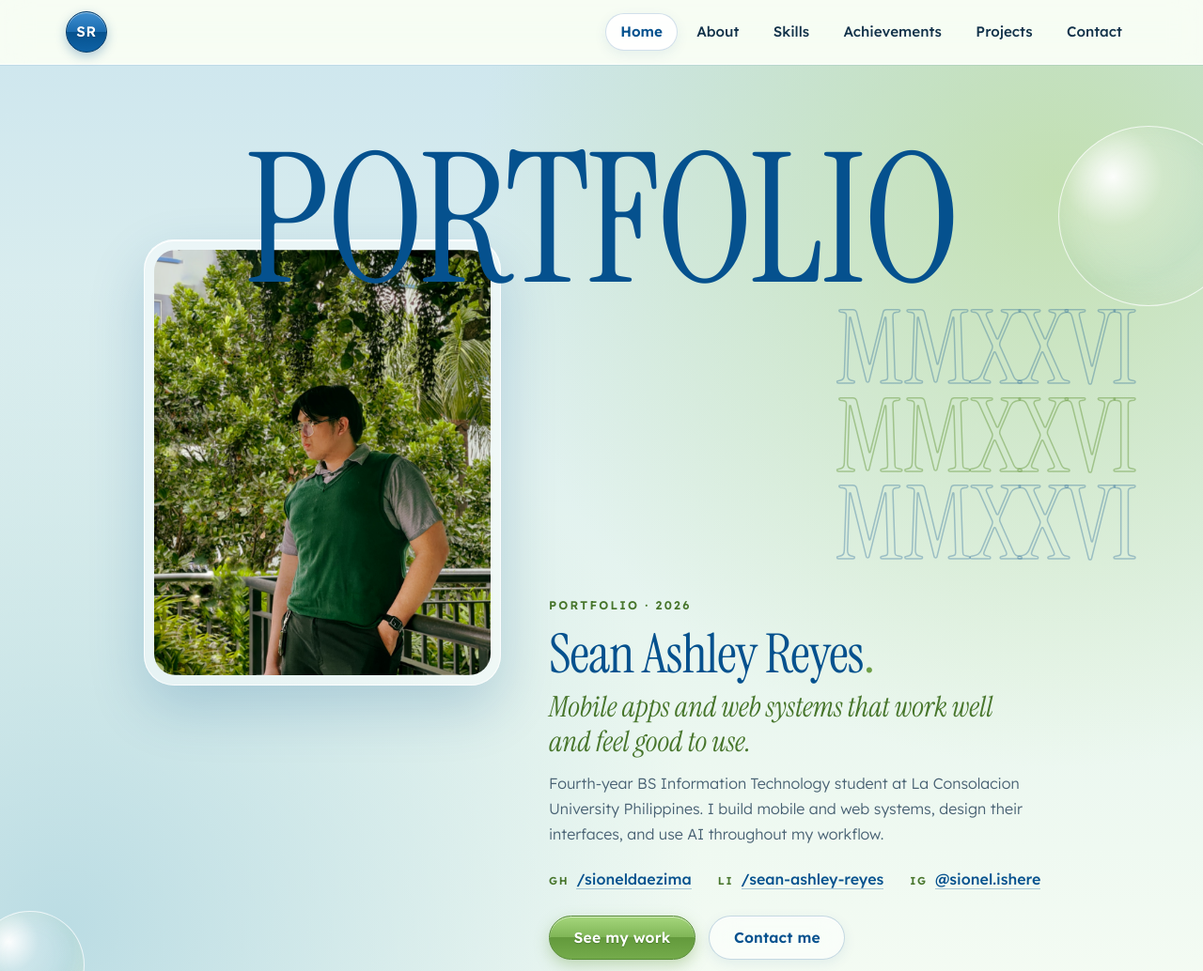
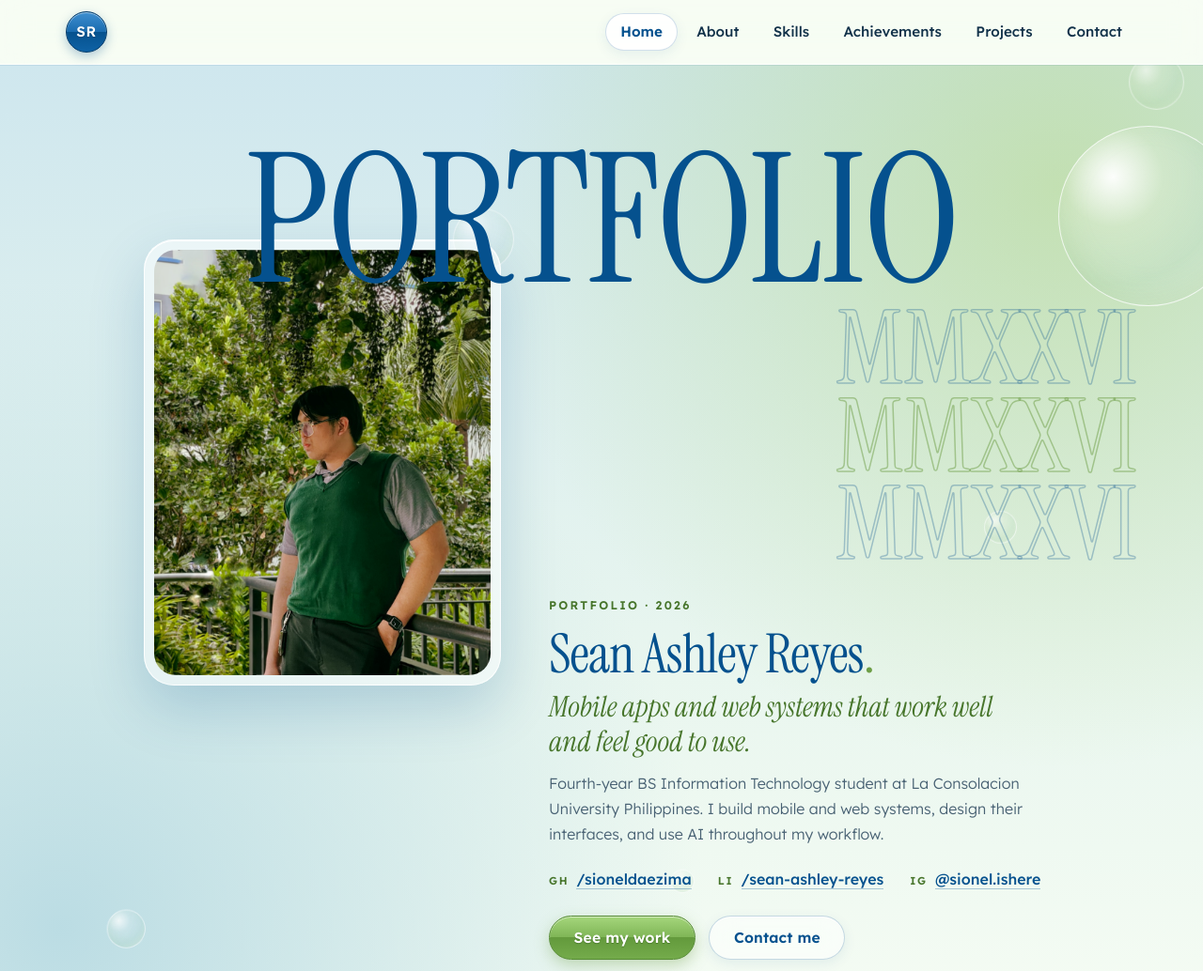
Before and after one commit to sioneldaezima/personal-portfolio, a plain HTML site: page index.html in a window 1280 px wide. Shown: the top 1034 px of the page at 94% size. Drawn offline with Linux system fonts and the light colour scheme.

Commit message:
Add slow-rising glass bubbles to hero, resume and contact
Co-Authored-By: Claude Fable 5.2 <noreply@anthropic.com>

```diff
--- a/css/style.css
+++ b/css/style.css
@@ -2052,3 +2052,90 @@ a {
     margin-bottom: 0.2em;
   }
 }
+
+
+/* ==========================================================================
+   16. Floating bubbles (created in script.js)
+   ========================================================================== */
+.resume,
+.contact {
+  position: relative;
+  overflow: hidden;
+}
+
+.resume > .wrap,
+.contact > .wrap {
+  position: relative;
+  z-index: 1;
+}
+
+.bubbles {
+  position: absolute;
+  inset: 0;
+  z-index: 0;
+  overflow: hidden;
+  pointer-events: none;
+}
+
+.bubbles span {
+  position: absolute;
+  bottom: -120px;
+  aspect-ratio: 1;
+  border-radius: 50%;
+  background: radial-gradient(circle at 30% 28%, rgb(255 255 255 / 0.9) 0%, rgb(255 255 255 / 0.18) 30%, rgb(181 217 226 / 0.1) 62%, rgb(255 255 255 / 0.32) 100%);
+  border: 1px solid rgb(255 255 255 / 0.65);
+  box-shadow: inset 0 -6px 14px rgb(143 190 110 / 0.16);
+  opacity: 0;
+  animation-name: bubble-rise, bubble-sway;
+  animation-timing-function: linear, ease-in-out;
+  animation-iteration-count: infinite, infinite;
+  animation-direction: normal, alternate;
+  will-change: transform, translate;
+}
+
+.contact .bubbles span {
+  background: radial-gradient(circle at 30% 28%, rgb(255 255 255 / 0.5) 0%, rgb(255 255 255 / 0.08) 32%, rgb(181 217 226 / 0.06) 62%, rgb(255 255 255 / 0.18) 100%);
+  border-color: rgb(255 255 255 / 0.3);
+  box-shadow: none;
+}
+
+@keyframes bubble-rise {
+  0% {
+    transform: translateY(0) scale(0.85);
+    opacity: 0;
+  }
+  8% {
+    opacity: 0.85;
+  }
+  85% {
+    opacity: 0.7;
+  }
+  100% {
+    transform: translateY(calc(-100cqh - 260px)) scale(1.08);
+    opacity: 0;
+  }
+}
+
+@keyframes bubble-sway {
+  from {
+    translate: -14px 0;
+  }
+  to {
+    translate: 14px 0;
+  }
+}
+
+.bubbles {
+  container-type: size;
+}
+
+/* The moving bubbles replace the small static one */
+.hero::after {
+  display: none;
+}
+
+@media (prefers-reduced-motion: reduce) {
+  .bubbles {
+    display: none;
+  }
+}
--- a/js/script.js
+++ b/js/script.js
@@ -1,6 +1,7 @@
 /* Personal Portfolio — interactions
    1. Mobile menu   2. Active nav link   3. Reveal on scroll
-   4. Project filter   5. Contact form   6. Liquid-glass hover   7. Footer year */
+   4. Project filter   5. Contact form   6. Liquid-glass hover
+   7. Floating bubbles   8. Footer year */
 
 (function () {
   'use strict';
@@ -151,7 +152,37 @@
     });
   });
 
-  /* ---------- 7. Footer year ---------- */
+  /* ---------- 7. Floating bubbles ----------
+     Adds a few slow-rising glass bubbles behind the content of the
+     hero, resume and contact sections. Sizes, positions and speeds are
+     fixed (not random) so the page looks the same on every visit. */
+  var bubbleSets = {
+    '.hero':    [[8, 46, 26, 0], [22, 20, 34, -9], [37, 64, 30, -17], [55, 28, 38, -4], [68, 84, 28, -21], [81, 36, 33, -12], [93, 56, 36, -26]],
+    '.resume':  [[6, 30, 36, -5], [30, 54, 42, -20], [52, 22, 34, -12], [74, 70, 40, -28], [90, 34, 38, -8]],
+    '.contact': [[10, 40, 34, -6], [34, 24, 40, -18], [58, 72, 36, -25], [80, 30, 32, -11], [94, 52, 42, -30]]
+  };
+
+  Object.keys(bubbleSets).forEach(function (selector) {
+    var section = document.querySelector(selector);
+    if (!section) return;
+
+    var layer = document.createElement('div');
+    layer.className = 'bubbles';
+    layer.setAttribute('aria-hidden', 'true');
+
+    bubbleSets[selector].forEach(function (b, index) {
+      var bubble = document.createElement('span');
+      bubble.style.left = b[0] + '%';
+      bubble.style.width = b[1] + 'px';
+      bubble.style.animationDuration = b[2] + 's, ' + (7 + (index % 4) * 2) + 's';
+      bubble.style.animationDelay = b[3] + 's, ' + (-index * 1.3) + 's';
+      layer.appendChild(bubble);
+    });
+
+    section.insertBefore(layer, section.firstChild);
+  });
+
+  /* ---------- 8. Footer year ---------- */
   var year = document.getElementById('year');
   if (year) year.textContent = new Date().getFullYear();
 })();
```
